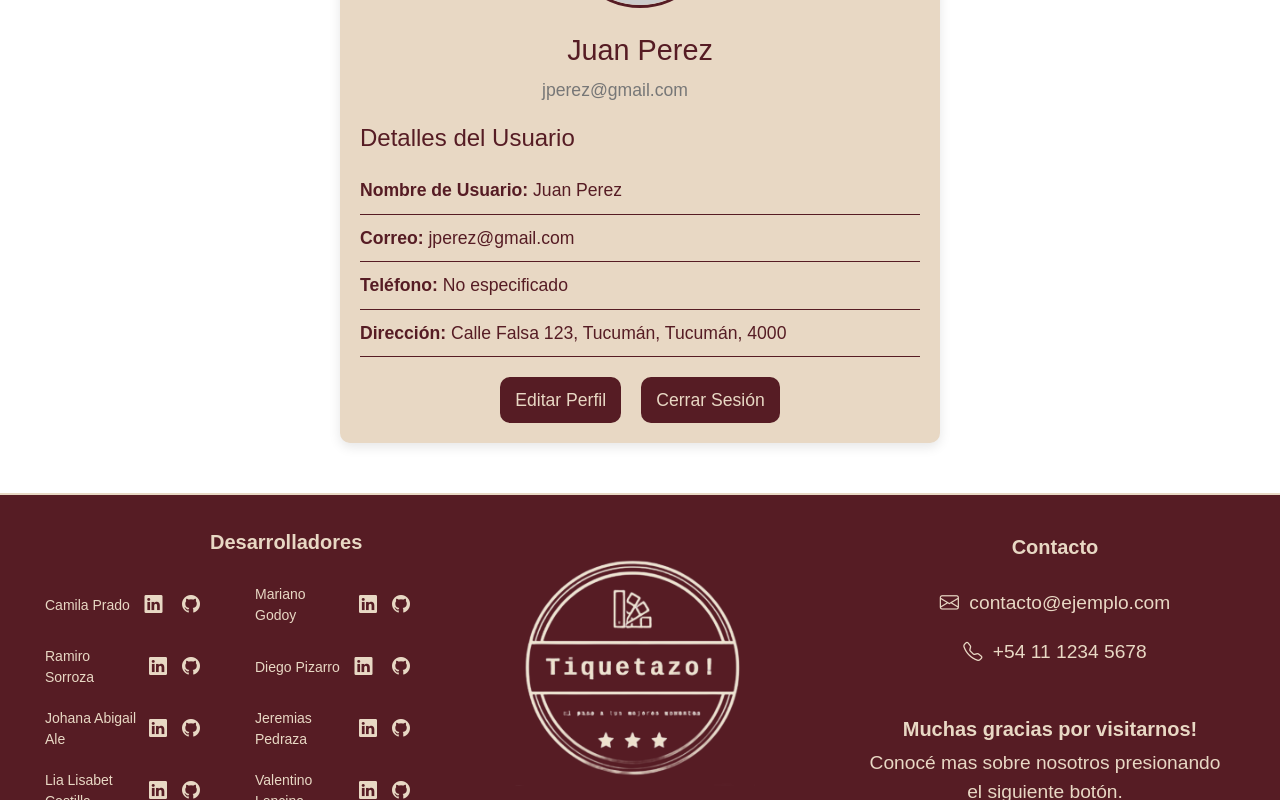
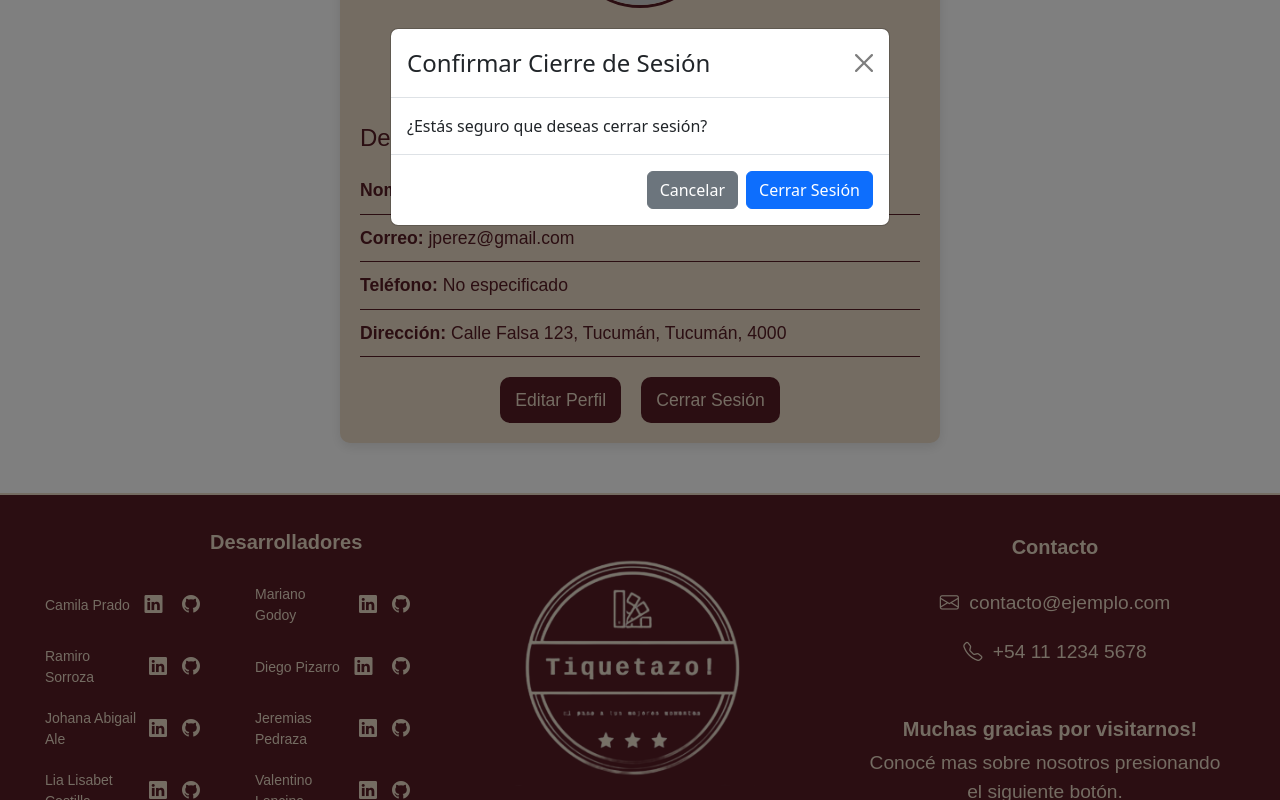
Before and after one commit to camiiprd/tiquetazofront, a React (Vite) app: page /profile in a window 1280 px wide. Both pictures are taken after a click on the button "Cerrar Sesión". Shown: the part 405-1205 px from the top of the page. Built offline with nearby package versions, Linux system fonts and the light colour scheme.

Commit message:
login/logout arrangements

```diff
--- a/src/Pages/UserProfile/Profile.jsx
+++ b/src/Pages/UserProfile/Profile.jsx
@@ -1,7 +1,11 @@
 import React, { useState, useEffect } from 'react';
+import { useNavigate } from 'react-router-dom'; // Importa useNavigate
 import '../UserProfile/Profile.css';
+import Button from 'react-bootstrap/Button';
+import Modal from 'react-bootstrap/Modal';
 
 function Profile() {
+  const navigate = useNavigate(); // Inicializa useNavigate
   const defaultAvatar = 'https://via.placeholder.com/150';
 
   // Cargar los datos del usuario desde localStorage o establecer los valores por defecto
@@ -23,6 +27,7 @@ function Profile() {
   const [isEditing, setIsEditing] = useState(false);
   const [newAvatarUrl, setNewAvatarUrl] = useState('');
   const [errors, setErrors] = useState({});
+  const [showModal, setShowModal] = useState(false); // Estado para el modal
 
   // Guardar los datos en localStorage cada vez que se actualiza el usuario
   useEffect(() => {
@@ -96,7 +101,14 @@ function Profile() {
   };
 
   const handleLogout = () => {
-    alert('Has cerrado sesión');
+    setShowModal(true); // Mostrar el modal
+  };
+
+
+  const confirmLogout = () => {
+    setShowModal(false);
+    localStorage.removeItem('user');
+    navigate('/login'); // Utiliza navigate en lugar de window.location.href
   };
 
   return (
@@ -220,6 +232,17 @@ function Profile() {
           </div>
         </div>
       )}
+
+      <Modal show={showModal} onHide={() => setShowModal(false)}>
+        <Modal.Header closeButton>
+          <Modal.Title>Confirmar Cierre de Sesión</Modal.Title>
+        </Modal.Header>
+        <Modal.Body>¿Estás seguro que deseas cerrar sesión?</Modal.Body>
+        <Modal.Footer>
+          <Button variant="secondary" onClick={() => setShowModal(false)}>Cancelar</Button>
+          <Button variant="primary" onClick={confirmLogout}>Cerrar Sesión</Button>
+        </Modal.Footer>
+      </Modal>
     </div>
   );
 }
```
